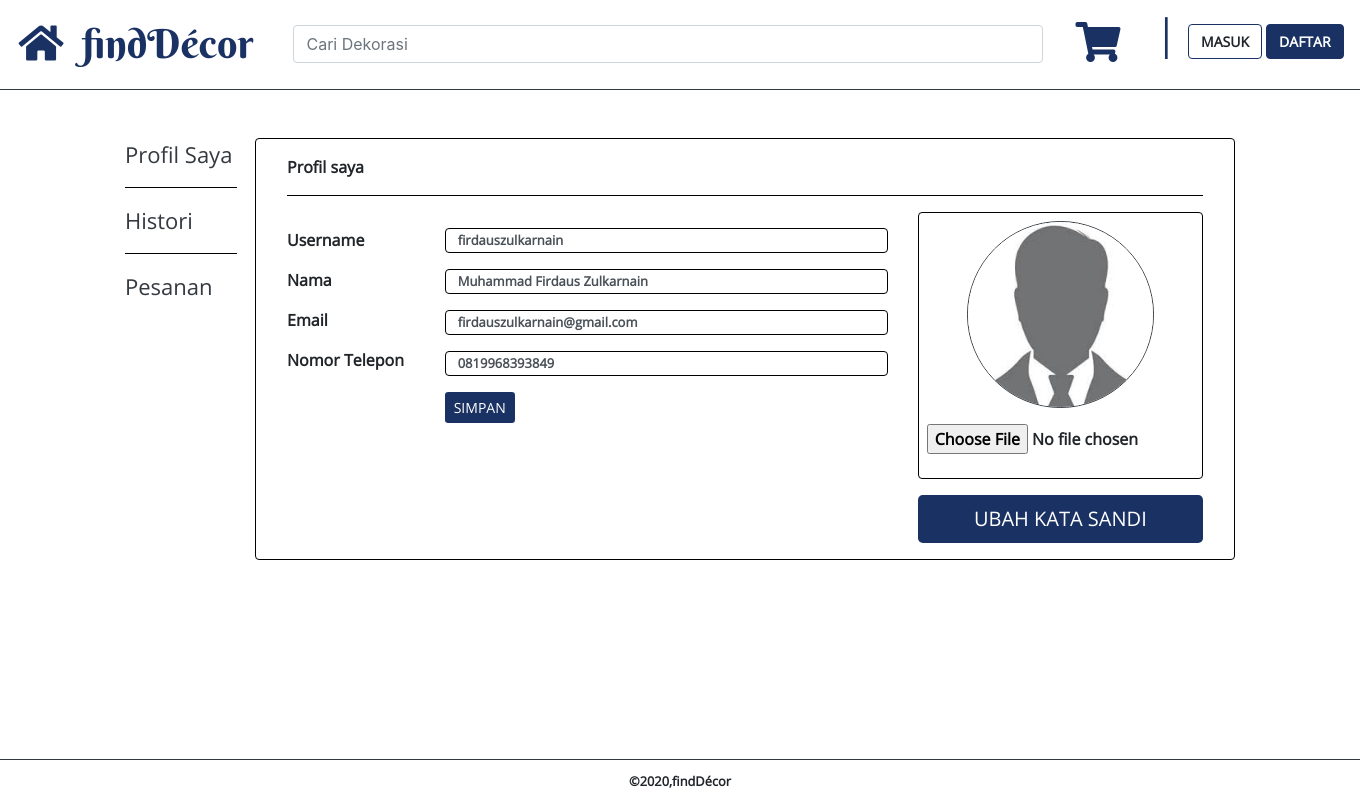
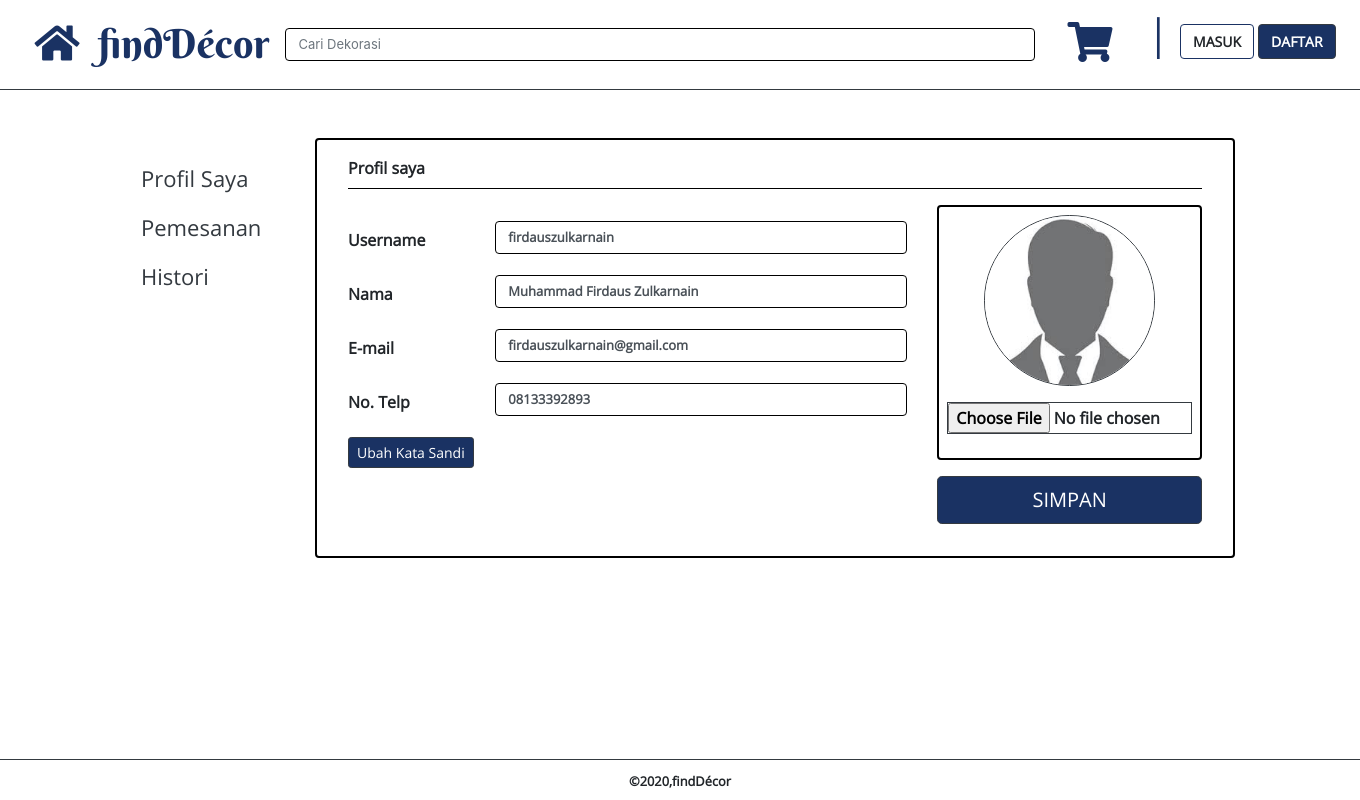
Before and after one commit to winaartha/findDecor, a PHP site: page /profil.php in a window 1360 px wide. Run offline with PHP 8.4, Linux system fonts and the light colour scheme.

Commit message:
perbaiki css

```diff
--- a/finddecor/css/style.css
+++ b/finddecor/css/style.css
@@ -27,16 +27,29 @@
     font-size: 14px;
 }
 
-.mr-sm-2 {
-    width: 430px !important;
+/* Ubah Style Bootstrap */
+
+.card {
+    border-style: solid;
+    border-width: 2px;
+    border-color: black;
 }
 
-.batas {
-    visibility: hidden;
+.form-control {
+    border-color: black;
+    font-size: 13px;
 }
 
-.shop {
-    visibility: hidden;
+hr {
+    border-color: black;
+}
+
+
+/* Utilty Tombol */
+.tombol {
+    background-color: #1A3263;
+    color: white;
+    font-family: 'OpenSans';
 }
 
 .masuk {
@@ -44,31 +57,17 @@
     background-color: white;
 }
 
-.daftar {
-    border-color: #1A3263;
-    background-color: #1A3263;
-    color: white;
-}
 
-/* Tulisan Vendor */
+/* VENDOR */
 .vendor {
     font-family: 'OpenSans';
     font-size: 32px;
 }
 
-.card {
-    border-style: solid;
-    border-width: 1px;
-    border-color: black;
-}
-
-/* Toko */
 .vendor .card {
     max-width: 300px !important;
     border-radius: 10px;
-    margin-bottom: 10px;
 }
-
 
 .vendor .card-img-top {
     border-top-left-radius: 10px;
@@ -78,64 +77,26 @@
 
 .vendor .card-title {
     font-size: 14px;
-    margin-left: -10px;
 }
 
 .vendor .card-text {
     font-size: 12px;
-    margin-top: -10px;
-    margin-left: -10px;
 }
 
-.lihat {
-    background-color: #1A3263;
-    color: white;
+
+/* Profil */
+.content {
     font-family: 'OpenSans';
 }
 
-hr {
-    border-color: black;
-}
-
-/* MENU SAMPING */
+/* Menu Samping Profil */
 .menu a {
-    font-family: 'OpenSans';
     font-size: 22px;
 }
 
-/* Profil */
-.kotak {
-    margin-left: -60px;
-    font-family: 'OpenSans';
-}
 
-.kotak p {
-    font-size: 16px;
-}
-
-.kotak .form-control {
-    max-height: 25px !important;
-    border-color: black;
-    font-size: 13px;
-}
-
-
-.tombol {
-    background-color: #1A3263;
-    color: white;
-    font-family: 'OpenSans';
-}
-
-.footer1 {
-    font-family: 'OpenSans';
-    background-color: white;
-}
-
-footer {
-    background-color: white;
-}
-
-/* finddecor footer */
+/* FOOTER */
+/* footer Title */
 .ftitle {
     font-family: 'Berkshire_Swash';
     color: #1A3263;
--- a/finddecor/profil.php
+++ b/finddecor/profil.php
@@ -16,55 +16,68 @@
    <!-- NAVBAR END -->
 
    <!-- CONTENT START -->
+   <section class="content mb-5">
       <div class="container">
-        <div class="row">
+         <div class="row ">
             <div class="col-lg-2 mt-5">
                <div class="menu">
-                    <a href="#" class="text-dark">Profil Saya</a>
-                    <hr class="ml-0" width="70%">
-                    <a href="#" class="text-dark">Histori</a>
-                    <hr class="ml-0" width="70%">
-                    <a href="#" class="text-dark">Pesanan</a>
+                  <ul class="nav mt-3">
+                     <li class="nav-item">
+                        <a class="nav-link active text-dark" href="#">Profil Saya</a>
+                     </li>
+                     <li class="nav-item">
+                        <a class="nav-link text-dark" href="#">Pemesanan</a>
+                     </li>
+                     <li class="nav-item">
+                        <a class="nav-link text-dark" href="#">Histori</a>
+                     </li>
+                  </ul>
                </div>
             </div>
             <div class="col-lg-10">
-                <div class="card kotak mt-5 p-3">
+               <div class="card mt-5 p-3 mb-5">
                   <form action="" method="POST">
                      <div class="container">
-                            <p class="judul font-weight-bold">Profil saya</p>
-                            <hr>
+                        <p class="font-weight-bold">Profil saya</p>
+                        <hr class="mt-n2">
                         <div class="row">
-                                <div class="col-lg-2">
-                                    <p class="mt-3 font-weight-bold">Username</p>
-                                    <p class="mt-3 font-weight-bold">Nama</p>
-                                    <p class="mt-3 font-weight-bold">Email</p>
-                                    <p class="mt-3 font-weight-bold">Nomor Telepon</p>
-                                </div>
-                                <div class="col-lg-6 mt-3">
+                           <div class="col-lg-8 mt-3">
                               <div class="isi">
-                                        <div class="form-group">
+                                 <div class="form-group row">
+                                    <label for="text" class="col-sm-3 col-form-label font-weight-bold">Username</label>
+                                    <div class="col-sm-9">
                                        <input type="text" class="form-control font-weight-bold" name="username" id="username" value="firdauszulkarnain" autocapitalize="off">
                                     </div>
-                                        <div class="form-group">
-                                            <input type="text" class="form-control font-weight-bold" name="nama" id="nama" autocomplete="off" value="Muhammad Firdaus Zulkarnain">
                                  </div>
-                                        <div class="form-group">
-                                            <input type="text" class="form-control font-weight-bold" name="email" id="email" autocomplete="off" value="firdauszulkarnain@gmail.com">
-                                        </div>
-                                        <div class="form-group">
-                                            <input type="text" class="form-control font-weight-bold" name="notelp" id="notelp" autocomplete="off" value="0819968393849">
+                                 <div class="form-group row">
+                                    <label for="text" class="col-sm-3 col-form-label font-weight-bold">Nama</label>
+                                    <div class="col-sm-9">
+                                       <input type="text" class="form-control font-weight-bold" name="nama" id="nama" value="Muhammad Firdaus Zulkarnain" autocapitalize="off">
                                     </div>
                                  </div>
-                                    <button type="submit" name="submit" class="btn btn-sm tombol text-uppercase">Simpan</button>
+                                 <div class="form-group row">
+                                    <label for="text" class="col-sm-3 col-form-label font-weight-bold">E-mail</label>
+                                    <div class="col-sm-9">
+                                       <input type="text" class="form-control font-weight-bold" name="email" id="email" value="firdauszulkarnain@gmail.com" autocapitalize="off">
+                                    </div>
+                                 </div>
+                                 <div class="form-group row">
+                                    <label for="text" class="col-sm-3 col-form-label font-weight-bold">No. Telp</label>
+                                    <div class="col-sm-9">
+                                       <input type="text" class="form-control font-weight-bold" name="notelp" id="notelp" value="08133392893" autocapitalize="off">
+                                    </div>
+                                 </div>
+                              </div>
+                              <a href="#" class="btn btn-sm border border-dark tombol border border-dark mb-3">Ubah Kata Sandi</a>
                            </div>
                            <div class="col-lg-4 mx-auto">
                               <div class="card mb-3 p-2">
                                  <img src="assets/img/profile/Default.jpg" class="rounded-circle mx-auto border border-dark" width="70%">
                                  <div class="form-group">
-                                            <input type="file" class="form-control-file mt-3 font-weight-bold">
+                                    <input type="file" class="form-control-file mt-3 font-weight-bold border border-dark">
                                  </div>
                               </div>
-                                    <a href="#" class="btn btn-lg btn-block tombol text-uppercase">Ubah Kata Sandi</a>
+                              <button type="submit" name="submit" class="btn btn-lg btn-block tombol text-uppercase border border-dark mb-3">Simpan</button>
                            </div>
                         </div>
                      </div>
@@ -74,12 +87,15 @@
          </div>
       </div>
 
+
       <!-- CONTENT END -->
 
       <!-- FOOTER -->
-    <div class="fixed-bottom text-center footer1 p-2 border-dark border-top">
+      <div class="fixed-bottom text-center footer1 p-2 border-dark border-top bg-white">
          <small class="font-weight-bold text-black">&copy;2020,findDécor</small>
       </div>
+
+   </section>
    <!-- Footer END -->
 
    <script src="https://code.jquery.com/jquery-3.5.1.slim.min.js" integrity="sha384-DfXdz2htPH0lsSSs5nCTpuj/zy4C+OGpamoFVy38MVBnE+IbbVYUew+OrCXaRkfj" crossorigin="anonymous"></script>
--- a/finddecor/template/header.php
+++ b/finddecor/template/header.php
@@ -1,6 +1,6 @@
 <!-- Navbar -->
 <nav class="navbar navbar-expand-lg navbar-light sticky-top border-dark border-bottom">
-    <a class="navbar-brand" href="#"><i class="fas fa-fw fa-home"></i></a>
+    <a class="navbar-brand" href="#"><i class="fas fa-fw fa-home ml-3"></i></a>
     <a class="navbar-brand title" href="#">findDécor</a>
     <button class="navbar-toggler" type="button" data-toggle="collapse" data-target="#navbarNavAltMarkup" aria-controls="navbarNavAltMarkup" aria-expanded="false" aria-label="Toggle navigation">
         <span class="navbar-toggler-icon"></span>
@@ -8,12 +8,12 @@
     <div class="collapse navbar-collapse" id="navbarNavAltMarkup">
         <div class="navbar-nav">
             <form class="form-inline">
-                <input class="form-control mr-sm-2 ml-4" type="search" placeholder="Cari Dekorasi">
+                <input class="form-control mr-sm-2" type="search" placeholder="Cari Dekorasi">
             </form>
             <a class="navbar-brand" href="#"><i class="fas fa-shopping-cart shop ml-4 mr-4"></i></a>
             <p class="batas mr-3 mt-1">|</p>
             <a class="nav-item btn masuk mt-3 mr-1 font-weight-bold" href="#">MASUK</a>
-            <a class="nav-item btn daftar mt-3 font-weight-bold" href="#">DAFTAR</a>
+            <a class="nav-item btn tombol mt-3 font-weight-bold border border-dark" href="#">DAFTAR</a>
         </div>
     </div>
 </nav>
```
Also changed, not shown: other parts of finddecor/css/style.css (+22 -35 lines), finddecor/index.php (+21 -16 lines). Lines whose indentation alone changed are shown as unchanged.
